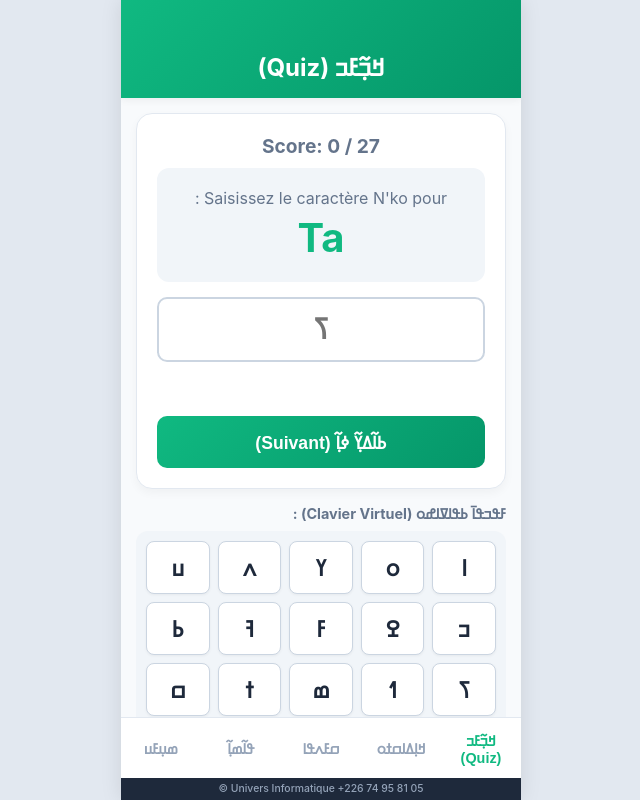
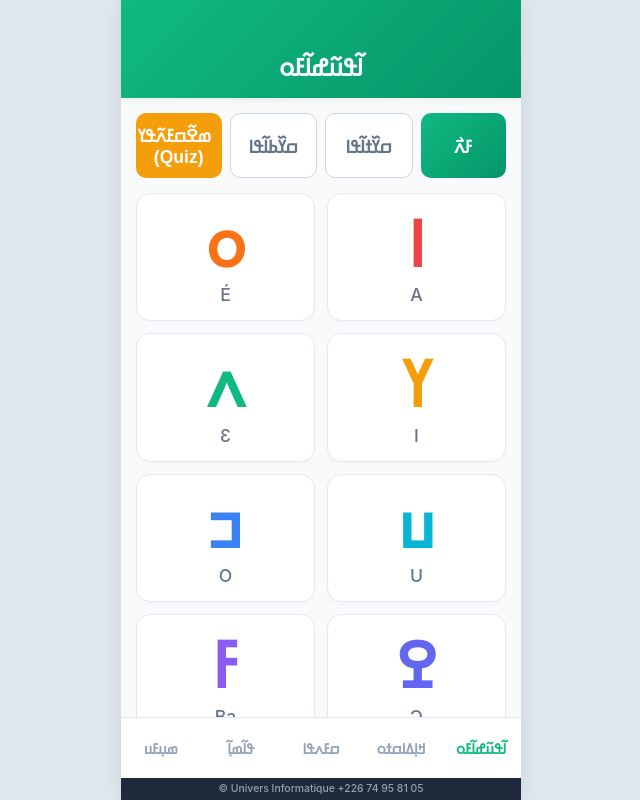
Before and after one commit to hitrikroshan-spec/nko, a plain HTML site: page index.html in a window 1280 px wide. Shown: the whole page, without its empty margins (319-959 px from the left). Drawn offline with Linux system fonts and the light colour scheme.

Commit message:
Update index.html

```diff
--- a/index.html
+++ b/index.html
@@ -64,110 +64,45 @@
 
         .hidden { display: none !important; }
 
-        /* INTERFACE DU QUIZ */
-        .quiz-card {
-            background: white;
-            border-radius: 16px;
-            padding: 20px;
-            text-align: center;
-            box-shadow: 0 4px 10px rgba(0,0,0,0.04);
-            border: 1px solid #e2e8f0;
+        /* BOUTONS FILTRES */
+        .filter-bar {
+            display: flex;
+            gap: 8px;
             margin-bottom: 15px;
+            flex-wrap: wrap;
         }
 
-        .quiz-score {
-            font-size: 1.2rem;
+        .btn-filter {
+            flex: 1;
+            min-width: 60px;
+            background: white;
+            border: 1px solid #cbd5e1;
+            padding: 10px;
+            border-radius: 10px;
             font-weight: bold;
+            font-size: 1.1rem;
+            cursor: pointer;
             color: #64748b;
-            margin-bottom: 10px;
-            direction: ltr;
+            text-align: center;
         }
 
-        .quiz-question-box {
-            background: #f1f5f9;
-            padding: 20px;
-            border-radius: 12px;
-            margin-bottom: 15px;
+        .btn-filter.active {
+            background: var(--glam);
+            color: white;
+            border: none;
         }
 
-        .quiz-label {
-            font-size: 1rem;
-            color: #64748b;
-            margin-bottom: 5px;
-            display: block;
+        .btn-quiz-toggle {
+            background: #f59e0b;
+            color: white;
+            border: none;
+        }
+        .btn-quiz-toggle.active {
+            background: #d97706;
+            box-shadow: inset 0 2px 4px rgba(0,0,0,0.2);
         }
 
-        .quiz-latin {
-            font-size: 2.5rem;
-            font-weight: bold;
-            color: var(--primary);
-            direction: ltr;
-            display: inline-block;
-        }
-
-        .quiz-input {
-            width: 100%;
-            padding: 14px;
-            border: 2px solid #cbd5e1;
-            border-radius: 10px;
-            font-size: 1.8rem;
-            text-align: center;
-            box-sizing: border-box;
-            margin-bottom: 15px;
-            font-weight: bold;
-        }
-
-        .quiz-input:focus {
-            outline: none;
-            border-color: var(--primary);
-        }
-
-        .quiz-feedback {
-            font-size: 1.2rem;
-            font-weight: bold;
-            margin-bottom: 15px;
-            min-height: 24px;
-        }
-        .feedback-correct { color: #10b981; }
-        .feedback-wrong { color: #ef4444; }
-
-        /* CLAVIER REPERTOIRE NKO POUR FACILITER LA SAISIE */
-        .keyboard-hint-title {
-            font-size: 0.9rem;
-            color: #64748b;
-            margin-bottom: 8px;
-            font-weight: bold;
-        }
-
-        .nko-keyboard {
-            display: grid;
-            grid-template-columns: repeat(5, 1fr);
-            gap: 8px;
-            background: #f1f5f9;
-            padding: 10px;
-            border-radius: 12px;
-            max-height: 180px;
-            overflow-y: auto;
-        }
-
-        .btn-key {
-            background: white;
-            border: 1px solid #cbd5e1;
-            padding: 10px 5px;
-            border-radius: 8px;
-            font-size: 1.4rem;
-            font-weight: bold;
-            cursor: pointer;
-            color: #1e293b;
-            text-align: center;
-            box-shadow: 0 1px 3px rgba(0,0,0,0.05);
-        }
-
-        .btn-key:active {
-            background: #e2e8f0;
-        }
-
-        /* GRILLE ALPHABET (GRAMMAIRE) */
+        /* GRILLE ALPHABET */
         .nko-grid {
             display: grid;
             grid-template-columns: repeat(2, 1fr);
@@ -199,7 +134,54 @@
             direction: ltr;
         }
 
-        /* ZONE SÉCURISÉE DE L'ÉDITEUR AVEC SAISIE ARC-EN-CIEL */
+        /* ZONE STRUCTURE QUIZ */
+        .quiz-card {
+            background: white;
+            border-radius: 16px;
+            padding: 20px;
+            border: 1px solid #e2e8f0;
+            box-shadow: 0 4px 10px rgba(0,0,0,0.03);
+            text-align: center;
+        }
+
+        .quiz-question {
+            font-size: 5rem;
+            font-weight: bold;
+            color: #10b981;
+            margin: 10px 0;
+            line-height: 1;
+        }
+
+        .quiz-options {
+            display: grid;
+            grid-template-columns: repeat(2, 1fr);
+            gap: 10px;
+            margin-top: 20px;
+        }
+
+        .btn-option {
+            background: #f8fafc;
+            border: 2px solid #e2e8f0;
+            padding: 14px;
+            border-radius: 12px;
+            font-size: 1.3rem;
+            font-weight: bold;
+            cursor: pointer;
+            color: #1e293b;
+            transition: all 0.2s ease;
+            direction: ltr;
+        }
+
+        .quiz-score-bar {
+            display: flex;
+            justify-content: space-between;
+            font-weight: bold;
+            color: #64748b;
+            margin-bottom: 15px;
+            font-size: 0.95rem;
+        }
+
+        /* ZONE SÉCURISÉE DE L'ÉDITEUR */
         .editor-card {
             background: white;
             border-radius: 16px;
@@ -364,28 +346,31 @@
 <body>
 
 <div class="iphone-xs-screen">
-    <header id="main-title">ߞߏ߲߬ߓߏ (Quiz)</header>
+    <header id="main-title">ߊ߬ߟߎ߬ߝߊ߬ߓߋ</header>
 
     <div class="content">
 
         <div id="view-alphabet">
-            <div class="quiz-card">
-                <div class="quiz-score" id="quiz-score-display">Score: 0 / 27</div>
-
-                <div class="quiz-question-box">
-                    <span class="quiz-label">Saisissez le caractère N'ko pour :</span>
-                    <div class="quiz-latin" id="quiz-question-latin">-</div>
+            <div class="filter-bar">
+                <button class="btn-filter active" id="btn-all" onclick="filterAlphabet('all')">ߓߍ߯</button>
+                <button class="btn-filter" id="btn-vow" onclick="filterAlphabet('voyelle')">ߛߌ߰ߙߊ߬ߟߊ</button>
+                <button class="btn-filter" id="btn-con" onclick="filterAlphabet('consonne')">ߛߌ߰ߕߊ߬ߟߊ</button>
+                <button class="btn-filter btn-quiz-toggle" id="btn-quiz" onclick="toggleQuizMode()">ߘߐ߬ߛߓߍ߬ߟߌ (Quiz)</button>
             </div>
 
-                <input type="text" id="quiz-user-input" class="quiz-input" placeholder="ߖ" autocomplete="off" oninput="checkQuizAnswer()">
+            <div class="nko-grid" id="alphabet-container"></div>
 
-                <div class="quiz-feedback" id="quiz-feedback-box"></div>
-
-                <button class="btn-action" onclick="nextQuizQuestion()">ߕߊ߬ߡߌ߲߬ ߦߊ߲߬ (Suivant)</button>
+            <div id="quiz-container" class="hidden">
+                <div class="quiz-score-bar">
+                    <span id="quiz-score">ߓߙߊߞߊ: 0</span>
+                    <span id="quiz-timer">ߒߞߏ — ߔߙߏ</span>
                 </div>
-
-            <div class="keyboard-hint-title">ߓߟߏߟߊ߫ ߕߟߊߜߊߝߋ (Clavier Virtuel) :</div>
-            <div class="nko-keyboard" id="quiz-keyboard-container"></div>
+                <div class="quiz-card">
+                    <div style="font-size:0.9rem; color:#64748b; font-weight:bold;">ߢߌ߬ߣߌ߲߬ߞߊ߬ߟߌ / Lettre :</div>
+                    <div class="quiz-question" id="quiz-letter">ߊ</div>
+                    <div class="quiz-options" id="quiz-options-box"></div>
+                </div>
+            </div>
         </div>
 
         <div id="view-grammar" class="hidden">
@@ -404,10 +389,10 @@
             <div class="editor-card">
                 <div id="nko-rainbow-editor" class="editor-rainbow-box" contenteditable="true" placeholder="ߛߓߍߟߌ ߘߊߡߌ߬ߣߊ߬ ߦߊ߲߬..."></div>
                 <div style="margin-top: 12px;">
-                    <button class="btn-action" onclick="saveEditorText()">ߊ߬ ߡ mߊߙߊ߲߬ (Enregistrer)</button>
+                    <button class="btn-action" onclick="saveEditorText()">ߊ߬ ߡߊߙߊ߲߬ (Enregistrer)</button>
                 </div>
             </div>
-            <div class="manage-title" style="text-align:center;">ߛߓߍߟߌ߫ ߡߊߙߊ߲ߣߍ߲ ߜߊ߲߬ߠߊ߫</div>
+            <div class="manage-title" style="text-align:center;">ߛߓߍߟߌ߫ ߡߊߙߊ߲ߍ߲ ߜߊ߲߬ߠߊ߫</div>
             <div id="saved-notes-container"></div>
         </div>
 
@@ -433,7 +418,7 @@
     </div>
 
     <nav class="taskbar">
-        <button class="task-item active" id="tab-alphabet" onclick="switchView('alphabet')">ߞߏ߲߬ߓߏ (Quiz)</button>
+        <button class="task-item active" id="tab-alphabet" onclick="switchView('alphabet')">ߊ߬ߟߎ߬ߝߊ߬ߓߋ</button>
         <button class="task-item" id="tab-grammar" onclick="switchView('grammar')">ߞߊ߲ߡߊߛߙߋ</button>
         <button class="task-item" id="tab-editor" onclick="switchView('editor')">ߛߓߍߟߊ</button>
         <button class="task-item" id="tab-add" onclick="switchView('add')">ߟߊ߬ߘߊ߲߬</button>
@@ -449,7 +434,6 @@
     const rainbowColors = ['#ef4444', '#f97316', '#f59e0b', '#10b981', '#06b6d4', '#3b82f6', '#6366f1', '#8b5cf6', '#d946ef', '#ec4899'];
     function getRainbowColor(index) { return rainbowColors[index % rainbowColors.length]; }
 
-    // Liste complète des 27 caractères de base de l'alphabet N'ko (voyelles + consonnes + nasale)
     const nkoAlphabet = [
         { letter: "ߊ", type: "voyelle", latin: "A" }, { letter: "ߋ", type: "voyelle", latin: "É" },
         { letter: "ߌ", type: "voyelle", latin: "I" }, { letter: "ߍ", type: "voyelle", latin: "Ɛ" },
@@ -463,8 +447,7 @@
         { letter: "ߟ", type: "consonne", latin: "La" }, { letter: "ߡ", type: "consonne", latin: "Ma" },
         { letter: "ߢ", type: "consonne", latin: "Nya" }, { letter: "ߣ", type: "consonne", latin: "Na" },
         { letter: "ߤ", type: "consonne", latin: "Ha" }, { letter: "ߥ", type: "consonne", latin: "Wa" },
-        { letter: "ߦ", type: "consonne", latin: "Ya" }, { letter: "ߒ", type: "consonne", latin: "N" },
-        { letter: "ߚ", type: "consonne", latin: "Rra" }
+        { letter: "ߦ", type: "consonne", latin: "Ya" }
     ];
 
     const accentRules = {
@@ -475,15 +458,13 @@
         '߯': { desc: 'Ton bas long', marker: '̀', long: true }
     };
 
-    // VARIABLES ET MOTEUR DU QUIZ
-    let currentQuestionIndex = 0;
+    // Variables d'état du Quiz
+    let isQuizMode = false;
     let quizScore = 0;
-    let quizPool = [];
-    let hasAnsweredCurrent = false;
+    let currentQuizLetter = null;
 
     window.onload = () => {
-        initQuiz();
-        buildVirtualKeyboard();
+        renderAlphabet('all');
         renderGrammarAlphabet('߫');
         setupRainbowScribe();
         if (!localStorage.getItem('nko_dict')) {
@@ -495,81 +476,102 @@
         renderSavedNotes();
     };
 
-    function initQuiz() {
-        // Mélanger l'alphabet pour créer une partie aléatoire
-        quizPool = [...nkoAlphabet].sort(() => Math.random() - 0.5);
-        quizScore = 0;
-        currentQuestionIndex = 0;
-        displayQuizQuestion();
-    }
+    function renderAlphabet(filter) {
+        const container = document.getElementById('alphabet-container');
+        if (!container) return;
+        const items = filter === 'all' ? nkoAlphabet : nkoAlphabet.filter(i => i.type === filter);
 
-    function buildVirtualKeyboard() {
-        const container = document.getElementById('quiz-keyboard-container');
-        if (!container) return;
-        // Tri visuel pour le clavier
-        container.innerHTML = nkoAlphabet.map(item => `
-            <button class="btn-key" onclick="pressKey('${item.letter}')">${item.letter}</button>
+        container.innerHTML = items.map((item, idx) => `
+            <div class="mini-card">
+                <span class="nko-letter" style="color: ${getRainbowColor(idx)};">${item.letter}</span>
+                <span class="latin-pron">${item.latin}</span>
+            </div>
         `).join('');
     }
 
-    function pressKey(char) {
-        if (hasAnsweredCurrent) return;
-        const input = document.getElementById('quiz-user-input');
-        input.value = char;
-        checkQuizAnswer();
+    /* MOTEUR GESTION INTERNE DU QUIZ */
+    function toggleQuizMode() {
+        isQuizMode = !isQuizMode;
+        const grid = document.getElementById('alphabet-container');
+        const quizBox = document.getElementById('quiz-container');
+        const quizBtn = document.getElementById('btn-quiz');
+
+        // Retirer les états "actifs" des filtres classiques
+        document.querySelectorAll('#view-alphabet .btn-filter').forEach(b => b.classList.remove('active'));
+
+        if(isQuizMode) {
+            grid.classList.add('hidden');
+            quizBox.classList.remove('hidden');
+            quizBtn.classList.add('active');
+            quizScore = 0;
+            updateScoreDisplay();
+            generateNextQuizQuestion();
+        } else {
+            grid.classList.remove('hidden');
+            quizBox.classList.add('hidden');
+            quizBtn.classList.remove('active');
+            document.getElementById('btn-all').classList.add('active');
+            renderAlphabet('all');
+        }
     }
 
-    function displayQuizQuestion() {
-        if (currentQuestionIndex >= 27) {
-            // Fin du quiz, réinitialisation automatique
-            alert(`Fin du quiz ! Votre score final est de : ${quizScore} / 27`);
-            initQuiz();
-            return;
+    function generateNextQuizQuestion() {
+        const randomIndex = Math.floor(Math.random() * nkoAlphabet.length);
+        currentQuizLetter = nkoAlphabet[randomIndex];
+
+        document.getElementById('quiz-letter').innerText = currentQuizLetter.letter;
+        document.getElementById('quiz-letter').style.color = getRainbowColor(randomIndex);
+
+        // Préparer les choix alternatifs
+        let choices = [currentQuizLetter.latin];
+        while(choices.length < 4) {
+            let randomChoice = nkoAlphabet[Math.floor(Math.random() * nkoAlphabet.length)].latin;
+            if(!choices.includes(randomChoice)) {
+                choices.push(randomChoice);
+            }
+        }
+        // Mélanger les réponses
+        choices.sort(() => Math.random() - 0.5);
+
+        const optionsBox = document.getElementById('quiz-options-box');
+        optionsBox.innerHTML = choices.map(choice => `
+            <button class="btn-option" onclick="verifyQuizAnswer('${choice}', this)">${choice}</button>
+        `).join('');
     }
 
-        hasAnsweredCurrent = false;
-        const currentItem = quizPool[currentQuestionIndex];
-
-        document.getElementById('quiz-question-latin').innerText = currentItem.latin;
-        document.getElementById('quiz-user-input').value = "";
-        document.getElementById('quiz-user-input').disabled = false;
-        document.getElementById('quiz-feedback-box').innerText = "";
-        document.getElementById('quiz-feedback-box').className = "quiz-feedback";
-        document.getElementById('quiz-score-display').innerText = `Score: ${quizScore} / 27`;
+    function verifyQuizAnswer(selected, buttonElement) {
+        if(selected === currentQuizLetter.latin) {
+            quizScore++;
+            buttonElement.style.background = "#d1fae5";
+            buttonElement.style.borderColor = "#10b981";
+            updateScoreDisplay();
+            setTimeout(() => { generateNextQuizQuestion(); }, 600);
+        } else {
+            buttonElement.style.background = "#fee2e2";
+            buttonElement.style.borderColor = "#ef4444";
+            alert(`Faux ! La bonne réponse était : ${currentQuizLetter.latin}`);
+            generateNextQuizQuestion();
+        }
     }
 
-    function checkQuizAnswer() {
-        if (hasAnsweredCurrent) return;
-
-        const inputField = document.getElementById('quiz-user-input');
-        const feedbackBox = document.getElementById('quiz-feedback-box');
-        const userAnswer = inputField.value.trim();
-        const correctAnswer = quizPool[currentQuestionIndex].letter;
-
-        if (userAnswer === "") return;
-
-        hasAnsweredCurrent = true;
-        inputField.disabled = true;
-
-        if (userAnswer === correctAnswer) {
-            quizScore++;
-            feedbackBox.innerText = "ߓߍ߲߬ߣߍ߲߫ ߦߋ߫ ! (Correct +1)";
-            feedbackBox.className = "quiz-feedback feedback-correct";
-        } else {
-            feedbackBox.innerText = `ߝߎ߬ߕߎ߲߬ߣߍ߲߫ ! Réponse: ${correctAnswer}`;
-            feedbackBox.className = "quiz-feedback feedback-wrong";
+    function updateScoreDisplay() {
+        document.getElementById('quiz-score').innerText = `ߓߙߊߞߊ: ${quizScore}`;
     }
 
-        document.getElementById('quiz-score-display').innerText = `Score: ${quizScore} / 27`;
+    function filterAlphabet(type) {
+        // Si on clique sur un filtre standard, on coupe le mode Quiz
+        if(isQuizMode) {
+            isQuizMode = false;
+            document.getElementById('alphabet-container').classList.remove('hidden');
+            document.getElementById('quiz-container').classList.add('hidden');
+            document.getElementById('btn-quiz').classList.remove('active');
         }
 
-    function nextQuizQuestion() {
-        if (!hasAnsweredCurrent) {
-            alert("Veuillez donner une réponse ou choisir une lettre avant de continuer.");
-            return;
-        }
-        currentQuestionIndex++;
-        displayQuizQuestion();
+        document.querySelectorAll('#view-alphabet .btn-filter').forEach(b => b.classList.remove('active'));
+        if(type === 'all') document.getElementById('btn-all').classList.add('active');
+        if(type === 'voyelle') document.getElementById('btn-vow').classList.add('active');
+        if(type === 'consonne') document.getElementById('btn-con').classList.add('active');
+        renderAlphabet(type);
     }
 
     function renderGrammarAlphabet(accent) {
@@ -577,7 +579,7 @@
         if (!container) return;
         const rule = accentRules[accent];
 
-        container.innerHTML = nkoAlphabet.slice(0, 25).map((item, idx) => {
+        container.innerHTML = nkoAlphabet.map((item, idx) => {
             let latinModifie = item.latin;
             let premiereVoyelle = (item.type === 'voyelle') ? item.latin[0].toLowerCase() : "a";
             let voyelleAccentuee = premiereVoyelle + rule.marker;
@@ -593,7 +595,6 @@
         }).join('');
     }
 
-    /* MOTEUR DE SAISIE MULTICOULEUR EN TEMPS RÉEL */
     function setupRainbowScribe() {
         const editor = document.getElementById('nko-rainbow-editor');
         if(!editor) return;
@@ -645,8 +646,6 @@
 
     function getSavedNotes() { return JSON.parse(localStorage.getItem('nko_notes')) || []; }
 
-    document.editor_saved_function_toggle = false;
-
     function saveEditorText() {
         const editor = document.getElementById('nko-rainbow-editor');
         const textValue = editor.innerText.trim();
@@ -681,8 +680,8 @@
                 <div class="note-date">${note.date}</div>
                 <div class="note-text" style="direction: rtl;">${note.html}</div>
                 <div class="note-actions">
-                    <button class="btn-note-opt btn-load" onclick="restoreNote(${index})">ߟߊߞߎߣߎ߲߫ (Restituer)</button>
-                    <button class="btn-note-opt btn-trash" onclick="deleteNote(${index})">ߟߊ߬ߓߋ߬ (Supprimer)</button>
+                    <button class="btn-note-opt btn-load" onclick="restoreNote(${index})">ߟߊߞߎߣߎ߲߫</button>
+                    <button class="btn-note-opt btn-trash" onclick="deleteNote(${index})">ߟߊ߬ߓߋ߬</button>
                 </div>
             </div>
         `).join('');
@@ -721,7 +720,7 @@
         const currentTab = document.getElementById('tab-' + viewName);
         if(currentTab) currentTab.classList.add('active');
 
-        const headers = { alphabet: "ߞߏ߲߬ߓߏ (Quiz)", grammar: "ߞߊ߲ߡߊߛߙߋ", editor: "ߛߓߍߟߊ", add: "ߡߟߊߡߊߦߟߍ", dico: "ߘߎ߲ߓߎ" };
+        const headers = { alphabet: "ߊ߬ߟߎ߬ߝߊ߬ߓߋ", grammar: "ߞߊ߲ߡߊߛߙߋ", editor: "ߛߓߍߟߊ", add: "ߡߟߊߡߊߦߟߍ", dico: "ߘߎ߲ߓߎ" };
         document.getElementById('main-title').innerText = headers[viewName];
 
         if(viewName === 'dico') renderDico();
@@ -731,6 +730,7 @@
 
     function getDico() { return JSON.parse(localStorage.getItem('nko_dict')) || []; }
 
+    // Reste de l'application (Dictionnaire / Ajout Mots) inchangé
     function saveWord() {
         const nkoInput = document.getElementById('w-nko');
         const sensInput = document.getElementById('w-sens');
```
Lines whose indentation alone changed are shown as unchanged.
